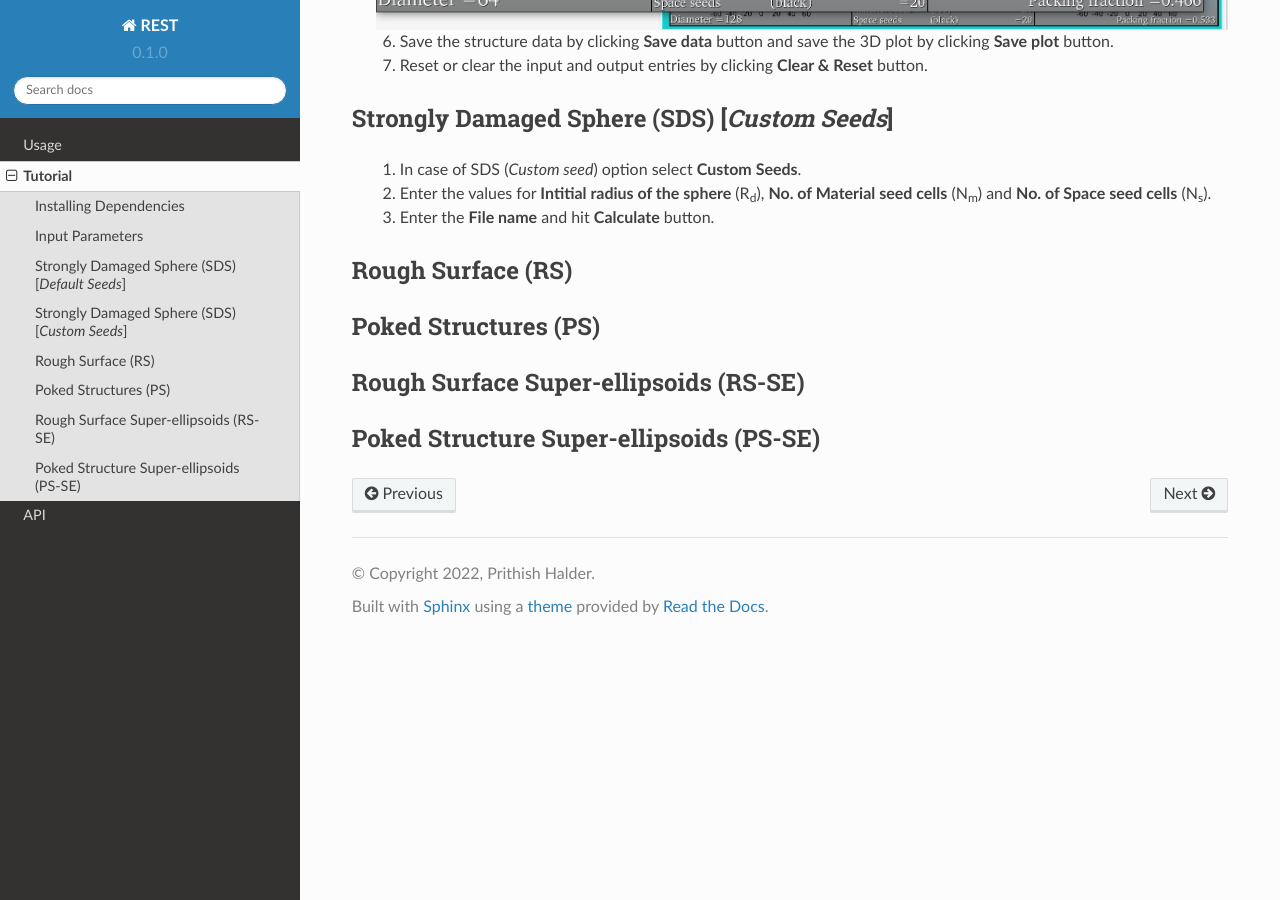
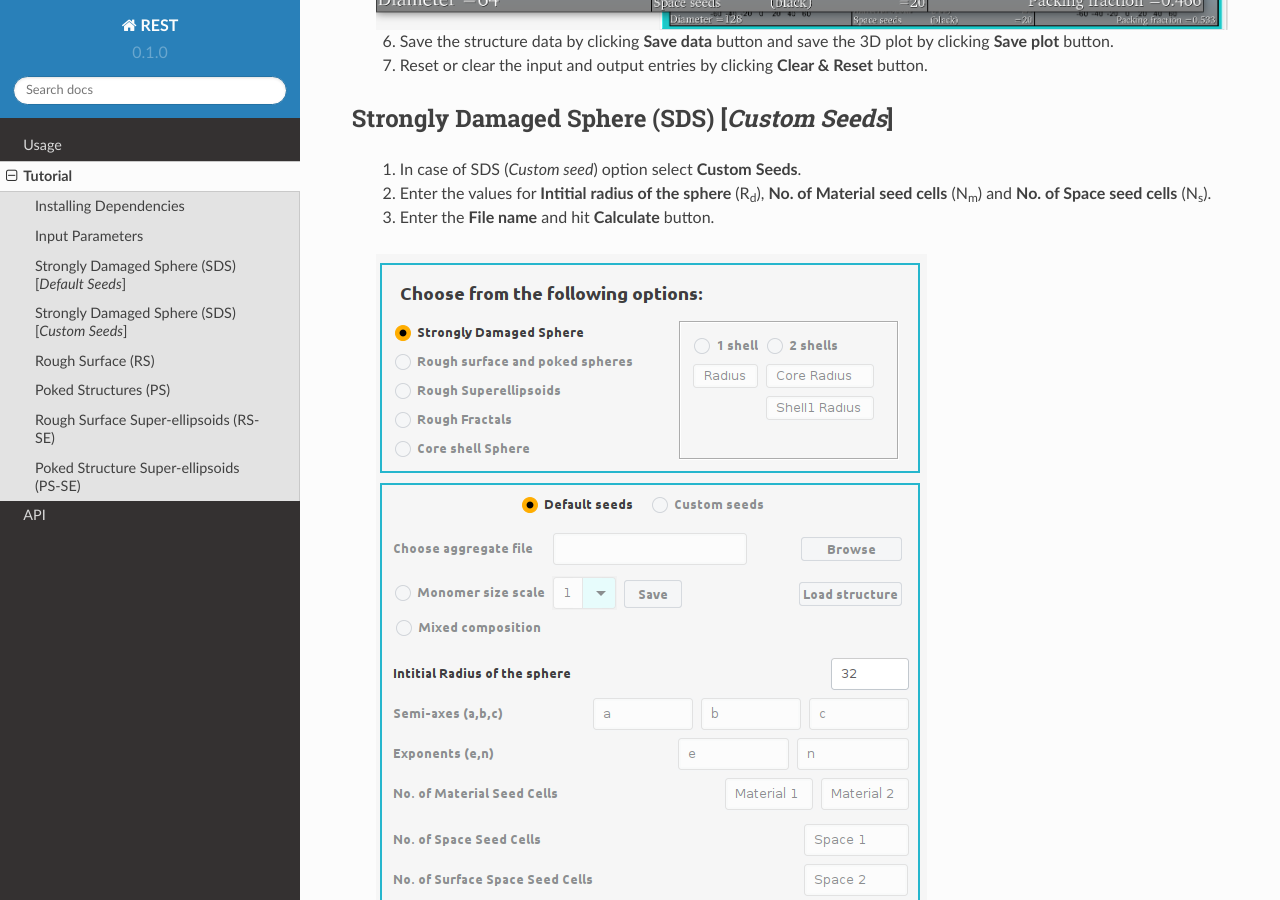
Before and after one commit to prithishh3/rtd-tutorial, a Sphinx documentation site: the page built from docs/source/tutorial.rst, in a window 1280 px wide and 900 px high, scrolled down 4349 px. Built offline with Sphinx 7.4.7 and the Read the Docs theme 2.0.0, drawn with Linux system fonts in a browser that asks for light colours.

Commit message:
Update tutorial.rst

```diff
--- a/docs/source/tutorial.rst
+++ b/docs/source/tutorial.rst
@@ -104,6 +104,8 @@ Strongly Damaged Sphere (SDS) [*Custom Seeds*]
    2. Enter the values for **Intitial radius of the sphere** (R\ :sub:`d`\), **No. of Material seed cells** (N\ :sub:`m`\) and **No. of Space seed              cells** (N\ :sub:`s`\).
    3. Enter the **File name** and hit **Calculate** button.
 
+   .. image:: sds_c1.png
+
 
 .. _rough_surface:
 
```
